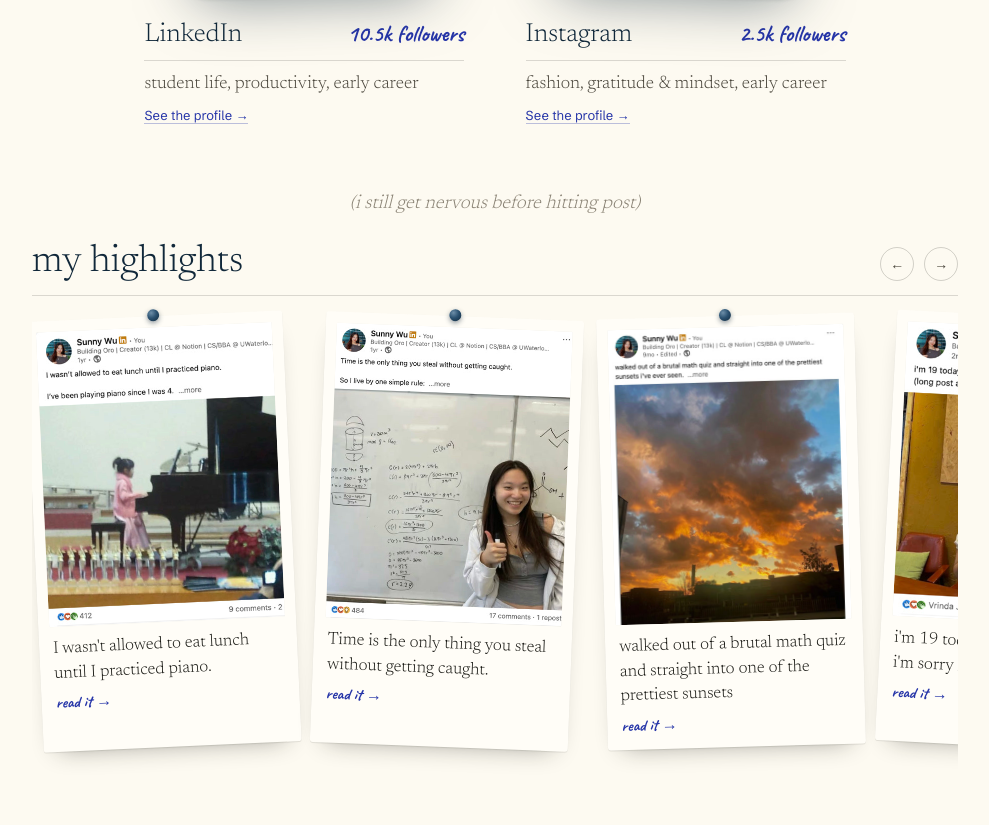
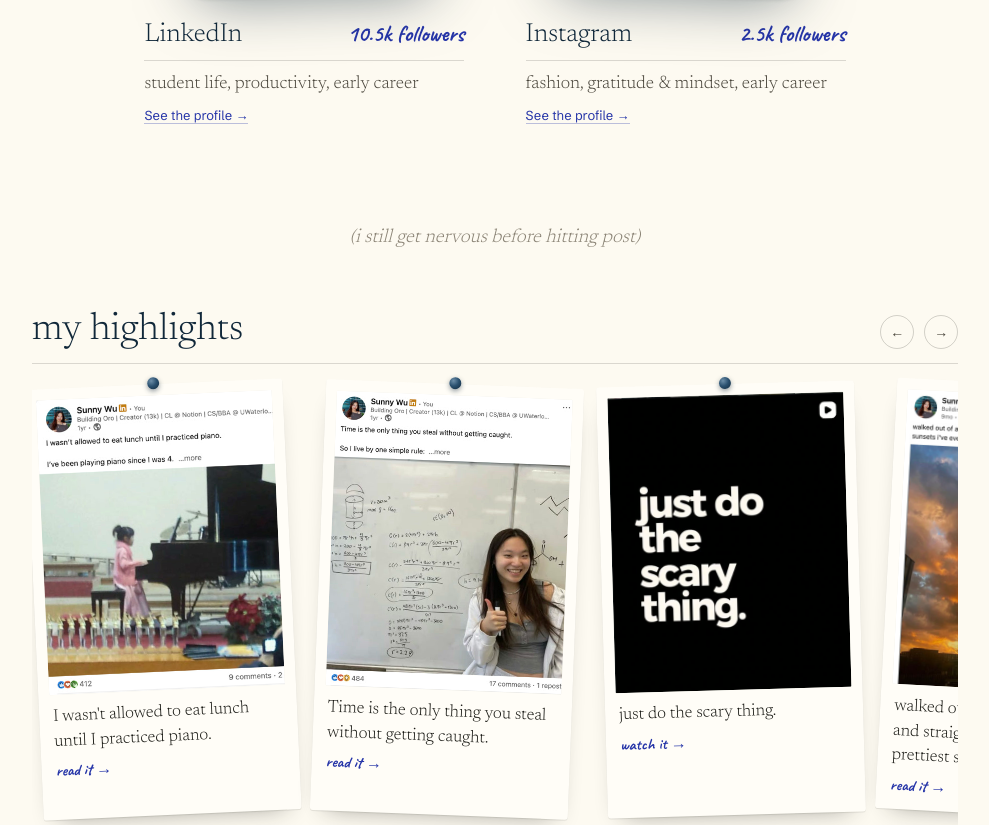
Before and after one commit to sxnnywu/portfolio, a Next.js app in the folder frontend/: page /content in a window 1280 px wide. Shown: the part 1289-2114 px from the top of the page, without its empty margins (145-1134 px from the left). Built offline with nearby package versions, Linux system fonts and the light colour scheme.

Commit message:
Interleave the reels with the posts, and open up the aside
Two LinkedIn posts then one Instagram reel, rather than all seven posts
followed by all four reels. Tilts move to a per-slot list so the rail keeps
alternating its lean whatever order the cards are in.

```diff
--- a/frontend/app/content/page.tsx
+++ b/frontend/app/content/page.tsx
@@ -49,7 +49,7 @@ export default function Content() {
         </div>
       </div>
 
-      <div style={{ maxWidth: layout.maxWidth, margin: "0 auto", padding: "70px 6vw 30px" }}>
+      <div style={{ maxWidth: layout.maxWidth, margin: "0 auto", padding: "104px 6vw 64px" }}>
         <p
           data-reveal
           style={{
--- a/frontend/components/PostCarousel.tsx
+++ b/frontend/components/PostCarousel.tsx
@@ -3,7 +3,7 @@
 import { useRef } from "react";
 import { externalLinkProps } from "@/lib/links";
 import { color, font, type } from "@/lib/tokens";
-import { contentPosts } from "@/lib/data";
+import { cardTilts, contentPosts } from "@/lib/data";
 
 const CARD_WIDTH = 258;
 const CARD_GAP = 26;
@@ -35,13 +35,13 @@ export default function PostCarousel() {
       </div>
 
       <div data-rail ref={rail}>
-        {contentPosts.map((post) => (
+        {contentPosts.map((post, slot) => (
           <a
             key={post.image}
             href={post.href}
             {...externalLinkProps(post.href)}
             data-post-card
-            style={{ ["--post-rot" as string]: `${post.rotate}deg` }}
+            style={{ ["--post-rot" as string]: `${cardTilts[slot % cardTilts.length]}deg` }}
           >
             <span data-pin aria-hidden />
             <span data-post-well>
--- a/frontend/lib/data.ts
+++ b/frontend/lib/data.ts
@@ -457,10 +457,12 @@ export interface ContentPost {
   cta: string;
   /** LinkedIn shots crop from the left so the hook's first word survives. */
   objectPosition: string;
-  rotate: number;
 }
 
 const LINKEDIN_POST = "https://www.linkedin.com/posts/sunny-wu-dev_";
+
+/** Resting tilts by slot, so the rail keeps alternating however posts are ordered. */
+export const cardTilts = [-2.6, 2.2, -1.6, 3, -2.2, 1.8, -3, 2.4, -2, 1.6, -2.8];
 
 export const contentPosts: ContentPost[] = [
   {
@@ -469,7 +471,6 @@ export const contentPosts: ContentPost[] = [
     href: `${LINKEDIN_POST}i-wasnt-allowed-to-eat-lunch-until-i-practiced-activity-7356127507705643008-7Ucx`,
     cta: "read it",
     objectPosition: "left top",
-    rotate: -2.6,
   },
   {
     hook: "Time is the only thing you steal without getting caught.",
@@ -477,7 +478,13 @@ export const contentPosts: ContentPost[] = [
     href: `${LINKEDIN_POST}time-is-the-only-thing-you-steal-without-activity-7357379594850566144-yChT`,
     cta: "read it",
     objectPosition: "left top",
-    rotate: 2.2,
+  },
+  {
+    hook: "just do the scary thing.",
+    image: "ig-scary",
+    href: "https://www.instagram.com/reel/DZAXpcMumqW/",
+    cta: "watch it",
+    objectPosition: "center top",
   },
   {
     hook: "walked out of a brutal math quiz and straight into one of the prettiest sunsets",
@@ -485,7 +492,6 @@ export const contentPosts: ContentPost[] = [
     href: `${LINKEDIN_POST}walked-out-of-a-brutal-math-quiz-and-straight-activity-7393145531688165376-1iB7`,
     cta: "read it",
     objectPosition: "left top",
-    rotate: -1.6,
   },
   {
     hook: "i'm 19 today. (long post ahead, i'm sorry in advance)",
@@ -493,7 +499,13 @@ export const contentPosts: ContentPost[] = [
     href: `${LINKEDIN_POST}im-19-today-long-post-ahead-im-sorry-activity-7473347813569941504-tM4P`,
     cta: "read it",
     objectPosition: "left top",
-    rotate: 3,
+  },
+  {
+    hook: "fits recently",
+    image: "ig-fits",
+    href: "https://www.instagram.com/p/Dcjs_3xmqB0/",
+    cta: "watch it",
+    objectPosition: "center top",
   },
   {
     hook: "my net worth is $14 million.",
@@ -501,7 +513,6 @@ export const contentPosts: ContentPost[] = [
     href: `${LINKEDIN_POST}my-net-worth-is-14-million-i-ran-the-activity-7458737347828862977-G0pQ`,
     cta: "read it",
     objectPosition: "left top",
-    rotate: -2.2,
   },
   {
     hook: "never hire a jack of all trades",
@@ -509,7 +520,13 @@ export const contentPosts: ContentPost[] = [
     href: `${LINKEDIN_POST}never-hire-a-jack-of-all-trades-if-you-activity-7488564097308082177-_udh`,
     cta: "read it",
     objectPosition: "left top",
-    rotate: 1.8,
+  },
+  {
+    hook: "i get bored of everything",
+    image: "ig-bored",
+    href: "https://www.instagram.com/reel/DaIrDj5glqv/",
+    cta: "watch it",
+    objectPosition: "center top",
   },
   {
     hook: "i don't want to be impressive for my age.",
@@ -517,31 +534,6 @@ export const contentPosts: ContentPost[] = [
     href: `${LINKEDIN_POST}i-dont-want-to-be-impressive-for-my-age-activity-7488926451539304448-QfB5`,
     cta: "read it",
     objectPosition: "left top",
-    rotate: -3,
-  },
-  {
-    hook: "just do the scary thing.",
-    image: "ig-scary",
-    href: "https://www.instagram.com/reel/DZAXpcMumqW/",
-    cta: "watch it",
-    objectPosition: "center top",
-    rotate: 2.4,
-  },
-  {
-    hook: "fits recently",
-    image: "ig-fits",
-    href: "https://www.instagram.com/p/Dcjs_3xmqB0/",
-    cta: "watch it",
-    objectPosition: "center top",
-    rotate: -2,
-  },
-  {
-    hook: "i get bored of everything",
-    image: "ig-bored",
-    href: "https://www.instagram.com/reel/DaIrDj5glqv/",
-    cta: "watch it",
-    objectPosition: "center top",
-    rotate: 1.6,
   },
   {
     hook: "maxxing my stats at 19",
@@ -549,6 +541,5 @@ export const contentPosts: ContentPost[] = [
     href: "https://www.instagram.com/reel/Dclhs01BGYg/",
     cta: "watch it",
     objectPosition: "center top",
-    rotate: -2.8,
   },
 ];
```
